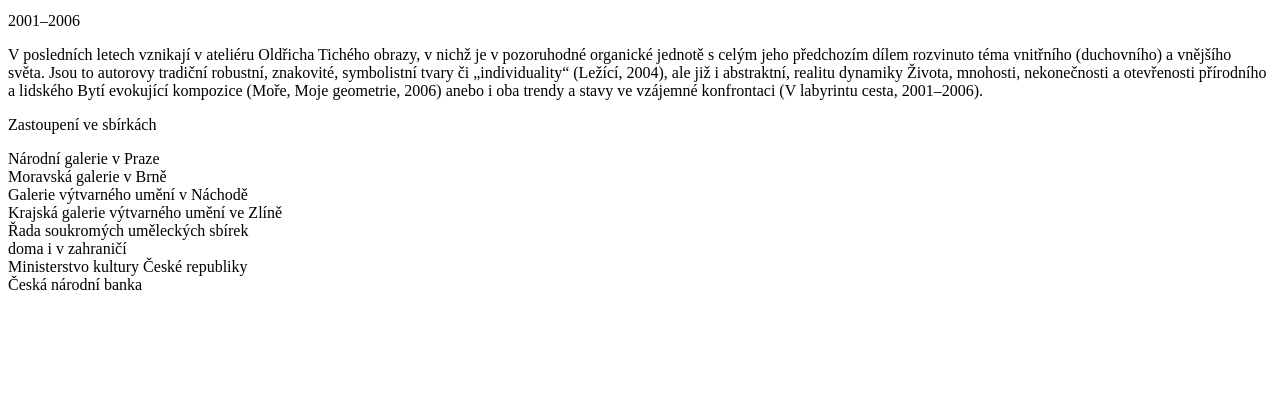
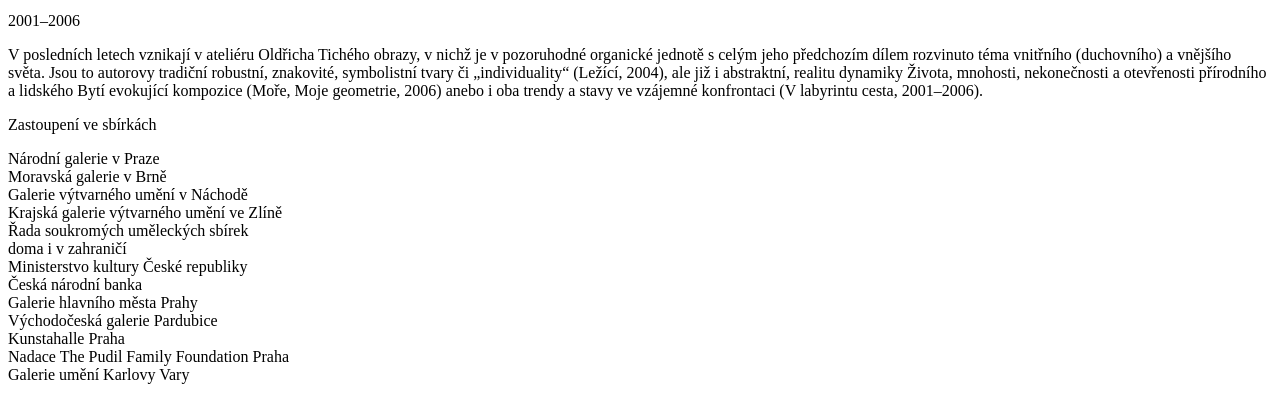
Before and after one commit to jakub-klapka/oldrich-tichy, a PHP site: template html/source_ssg/templates/biografie.php in a window 1280 px wide. Shown: the part 1020-1420 px from the top of the page. Before the commit the page ends 1310 px from the top, so only its background shows below. Run offline with PHP 8.4, Linux system fonts and the light colour scheme; the template is opened without the code that fills it, so the values that code supplies are empty.

Commit message:
Add new exhibitions

```diff
--- a/html/source_ssg/biografie/biografie.php
+++ b/html/source_ssg/biografie/biografie.php
@@ -55,5 +55,10 @@
 doma i v zahraničí<br/>
 Ministerstvo kultury České republiky<br/>
 Česká národní banka<br/>
+Galerie hlavního města Prahy<br/>
+Východočeská galerie Pardubice<br/>
+Kunstahalle Praha<br/>
+Nadace The  Pudil Family Foundation Praha<br/>
+Galerie umění Karlovy Vary
 </p>
 HTML;
--- a/html/source_ssg/vystavy/vystavy.php
+++ b/html/source_ssg/vystavy/vystavy.php
@@ -95,6 +95,10 @@
 		),
 		'2018' => array(
 			'Galerie Morzin, Vrchlabí'
+		),
+		'2019' => array(
+			'Galerie CREARS Rožnov pod Radhoštěm',
+			'Galerie Via Art Praha'
 		)
 	),
 	'Účast na kolektivních výstavách' => array(
--- a/html/source_ssg/vystavy/vystavy_en.php
+++ b/html/source_ssg/vystavy/vystavy_en.php
@@ -95,6 +95,10 @@
 		),
 		'2018' => array(
 			'Galerie Morzin, Vrchlabí'
+		),
+		'2019' => array(
+			'Galerie CREARS Rožnov pod Radhoštěm',
+			'Galerie Via Art Praha'
 		)
 	),
 	'Participation in collective exhibitions' => array(
```
